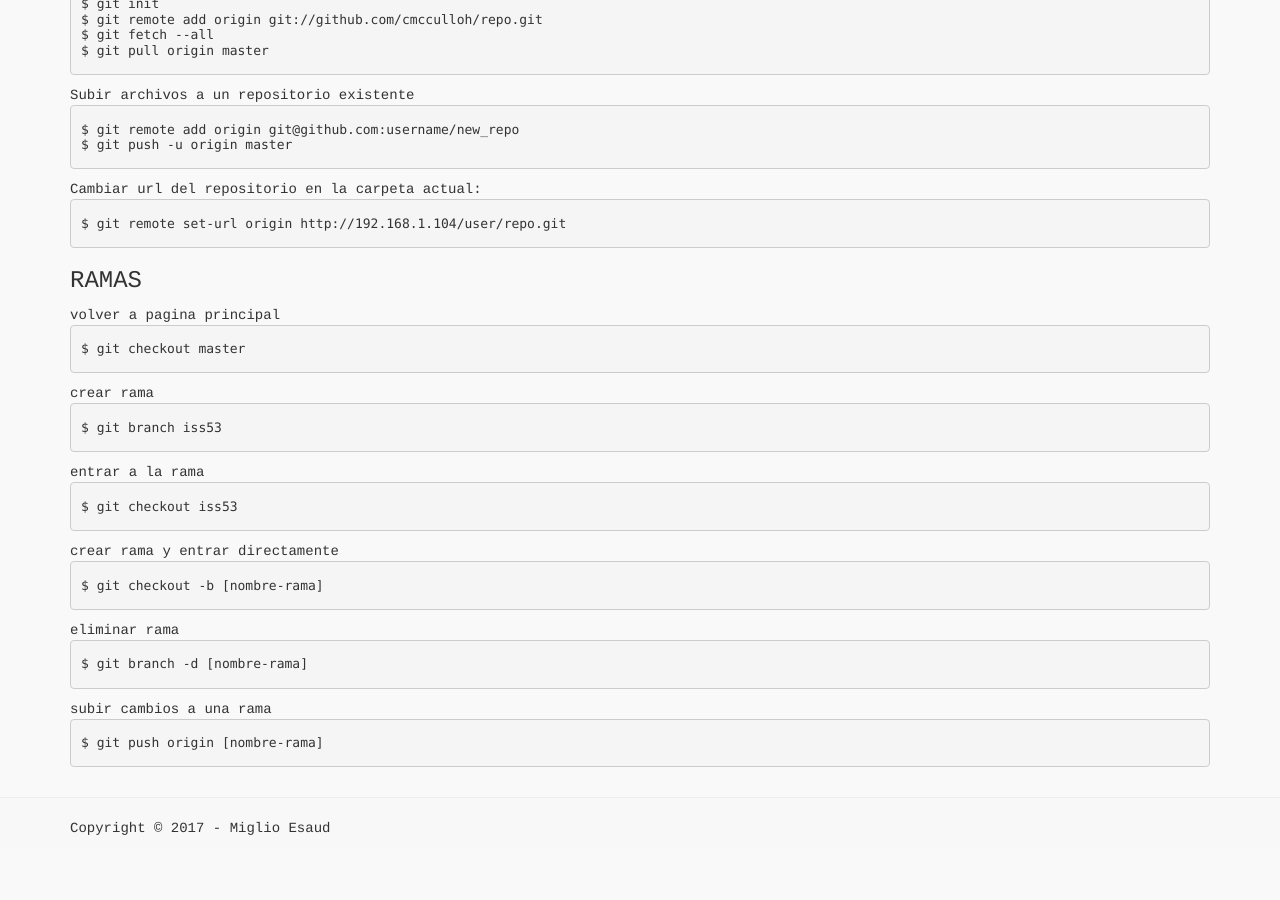
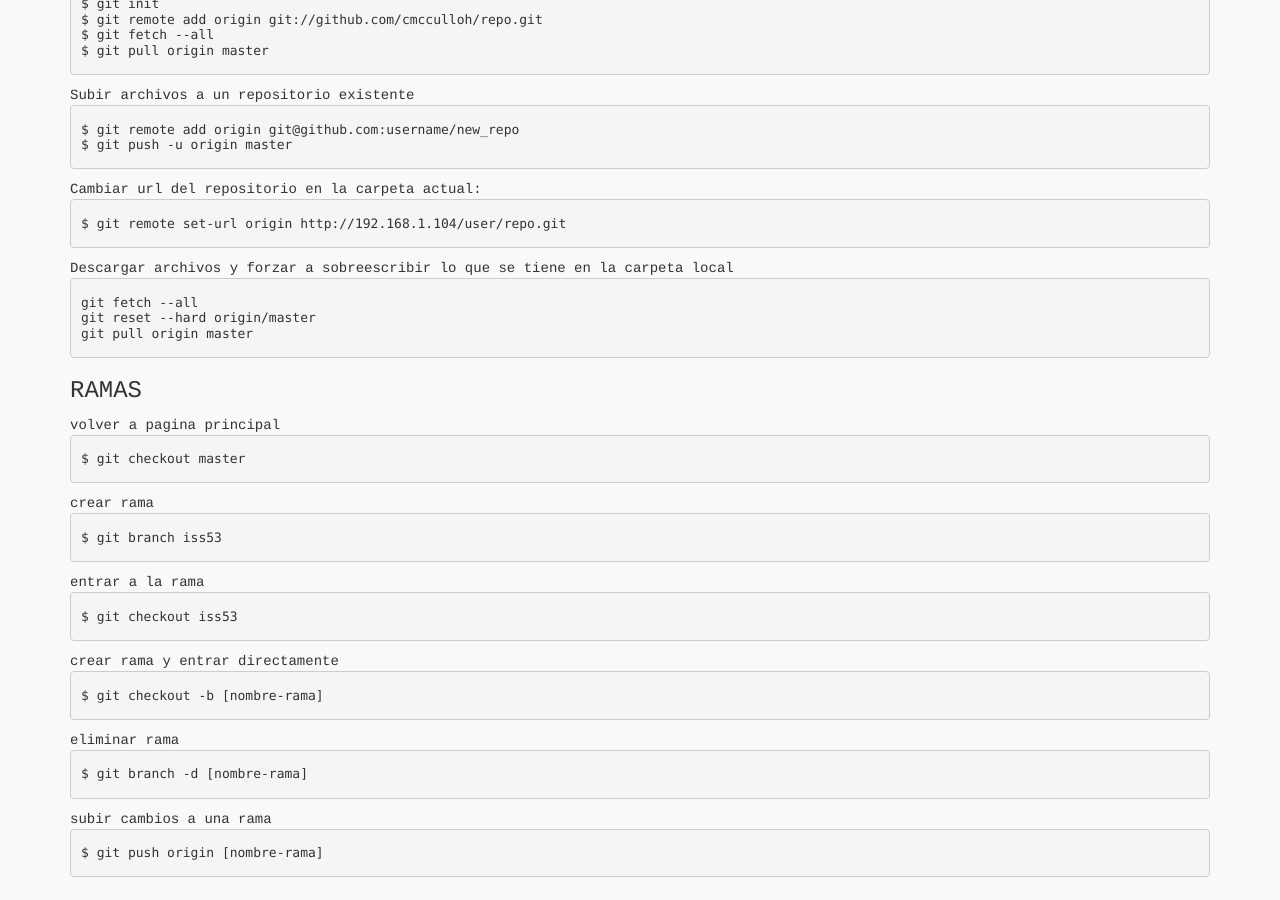
Before and after one commit to mig1098/mig1098.github.io, a Jekyll site: the page built from gitlab-guia/index.html, in a window 1280 px wide and 900 px high, scrolled down 1307 px. Built offline with Jekyll 4.4.1, drawn with Linux system fonts in a browser that asks for light colours; Markdown is read by kramdown in place of the engine named in the settings; before the commit the page ends 2155 px from its top, so only the background shows below that.

Commit message:
Update index.html

```diff
--- a/gitlab-guia/index.html
+++ b/gitlab-guia/index.html
@@ -161,6 +161,17 @@ $ git remote set-url origin http://192.168.1.104/user/repo.git
 </pre>
 
 <div>
+Descargar archivos y forzar a sobreescribir lo que se tiene en la carpeta local
+</div>
+<pre>
+<code>
+git fetch --all
+git reset --hard origin/master
+git pull origin master
+</code>
+</pre>
+
+<div>
 <h3>RAMAS</h3>
     <span>volver a pagina principal</span>
 </div>
```
